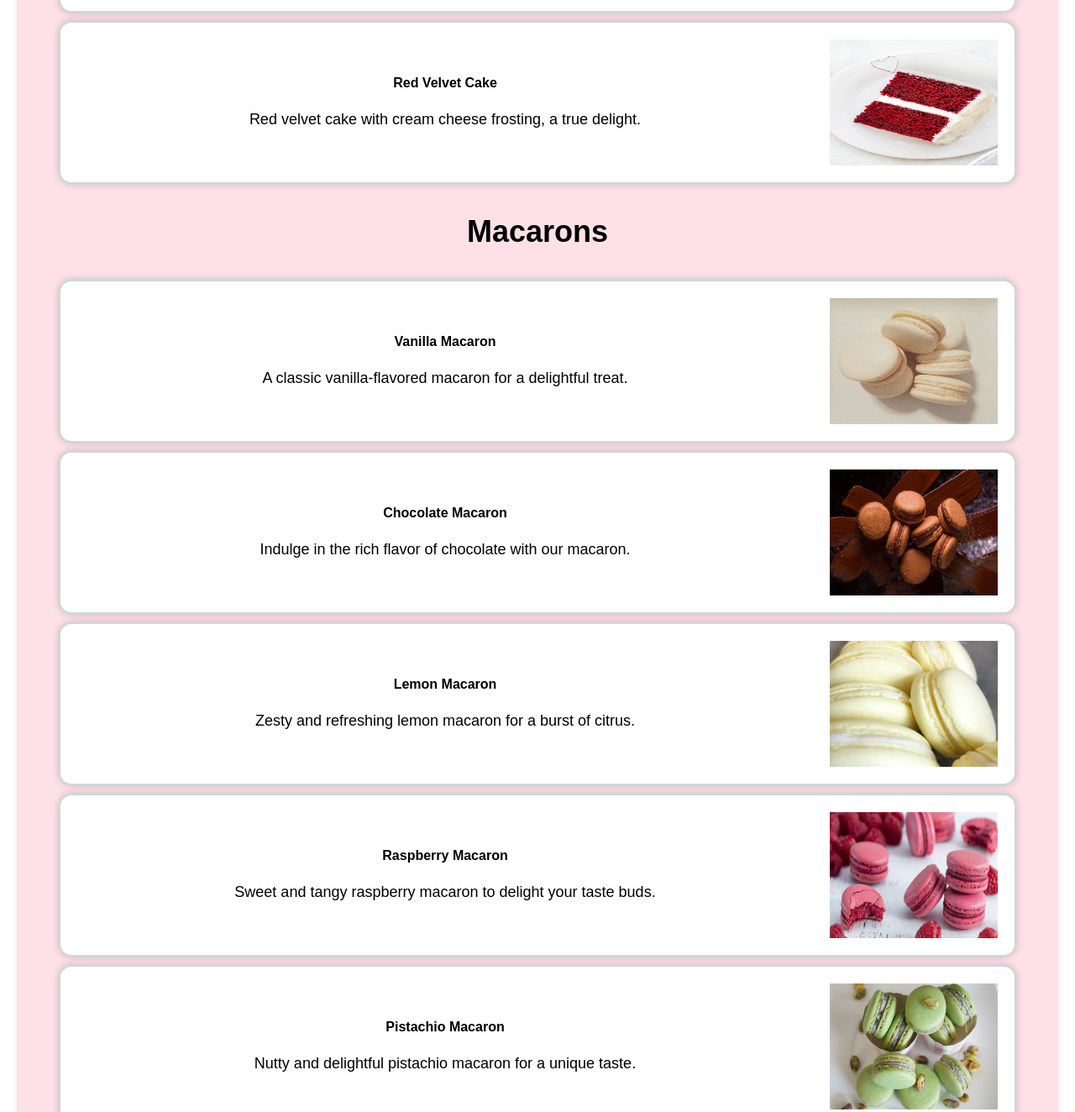
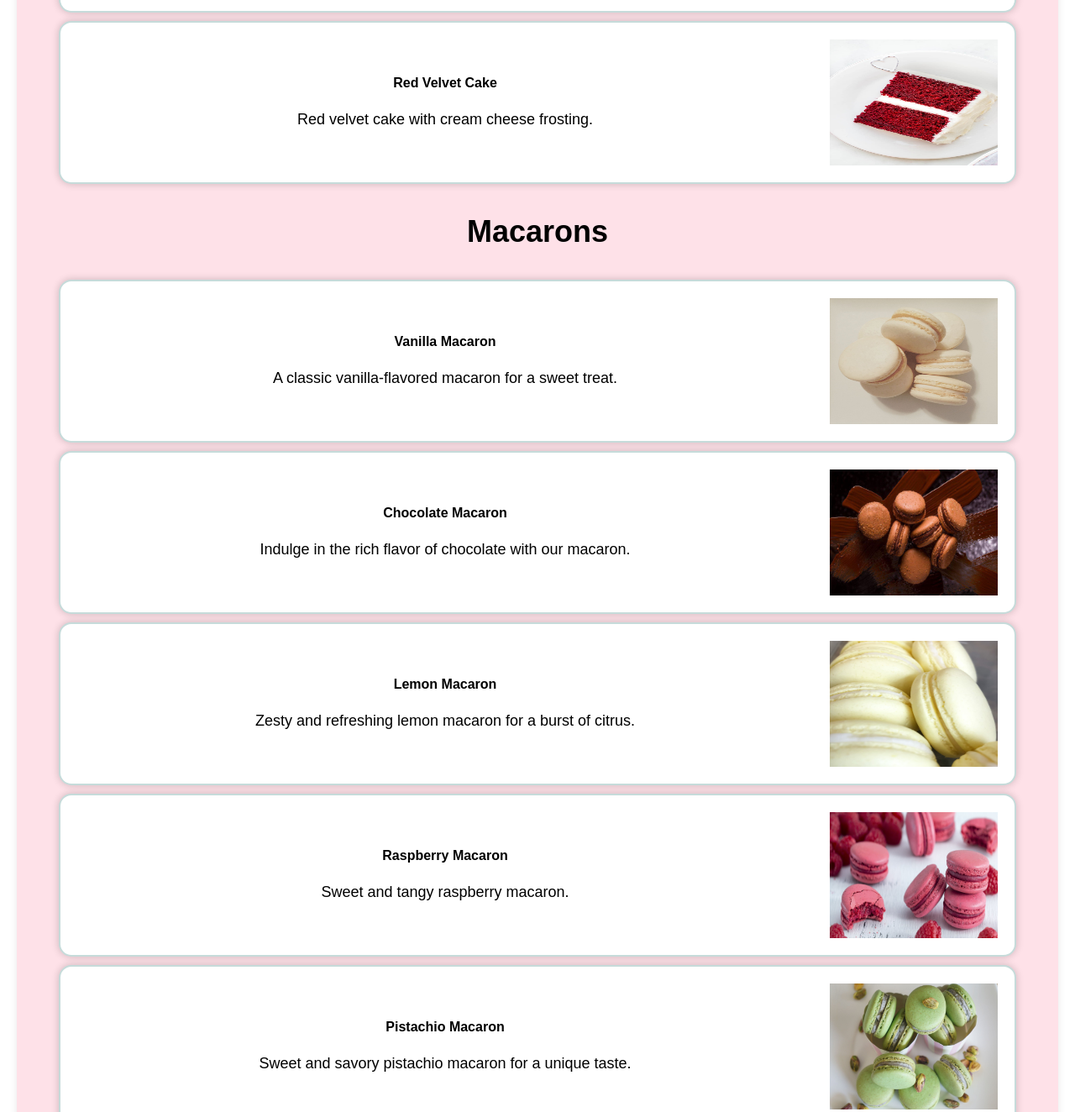
Before and after one commit to lauraen03/lauraen03.github.io, a plain HTML site: page projects/products.html in a window 1280 px wide. Shown: the part 1776-3100 px from the top of the page at 84% size. Drawn offline with Linux system fonts and the light colour scheme; a script that the page names is missing.

Commit message:
project 5 updates

```diff
--- a/projects/products.html
+++ b/projects/products.html
@@ -101,7 +101,7 @@
                 <div class="product">
                     <div class="product-details">
                         <h4>Red Velvet Cake</h4>
-                        <p>Red velvet cake with cream cheese frosting, a true delight.</p>
+                        <p>Red velvet cake with cream cheese frosting.</p>
                     </div>
                     <div class="product-image">
                         <img src="redvelvet-slice.jpg" alt="White Cake Image">
@@ -117,7 +117,7 @@
                 <div class="product">
                     <div class="product-details">
                         <h4>Vanilla Macaron</h4>
-                        <p>A classic vanilla-flavored macaron for a delightful treat.</p>
+                        <p>A classic vanilla-flavored macaron for a sweet treat.</p>
                     </div>
                     <div class="product-image">
                         <img src="vanilla-macarons.jpg" alt="Vanilla Macaron Image">
@@ -153,7 +153,7 @@
                 <div class="product">
                     <div class="product-details">
                         <h4>Raspberry Macaron</h4>
-                        <p>Sweet and tangy raspberry macaron to delight your taste buds.</p>
+                        <p>Sweet and tangy raspberry macaron.</p>
                     </div>
                     <div class="product-image">
                         <img src="raspberry-macarons.jpg" alt="Vanilla Macaron Image">
@@ -164,7 +164,7 @@
                 <div class="product">
                     <div class="product-details">
                         <h4>Pistachio Macaron</h4>
-                        <p>Nutty and delightful pistachio macaron for a unique taste.</p>
+                        <p>Sweet and savory pistachio macaron for a unique taste.</p>
                     </div>
                     <div class="product-image">
                         <img src="pistachio-macarons.jpg" alt="Vanilla Macaron Image">
```
